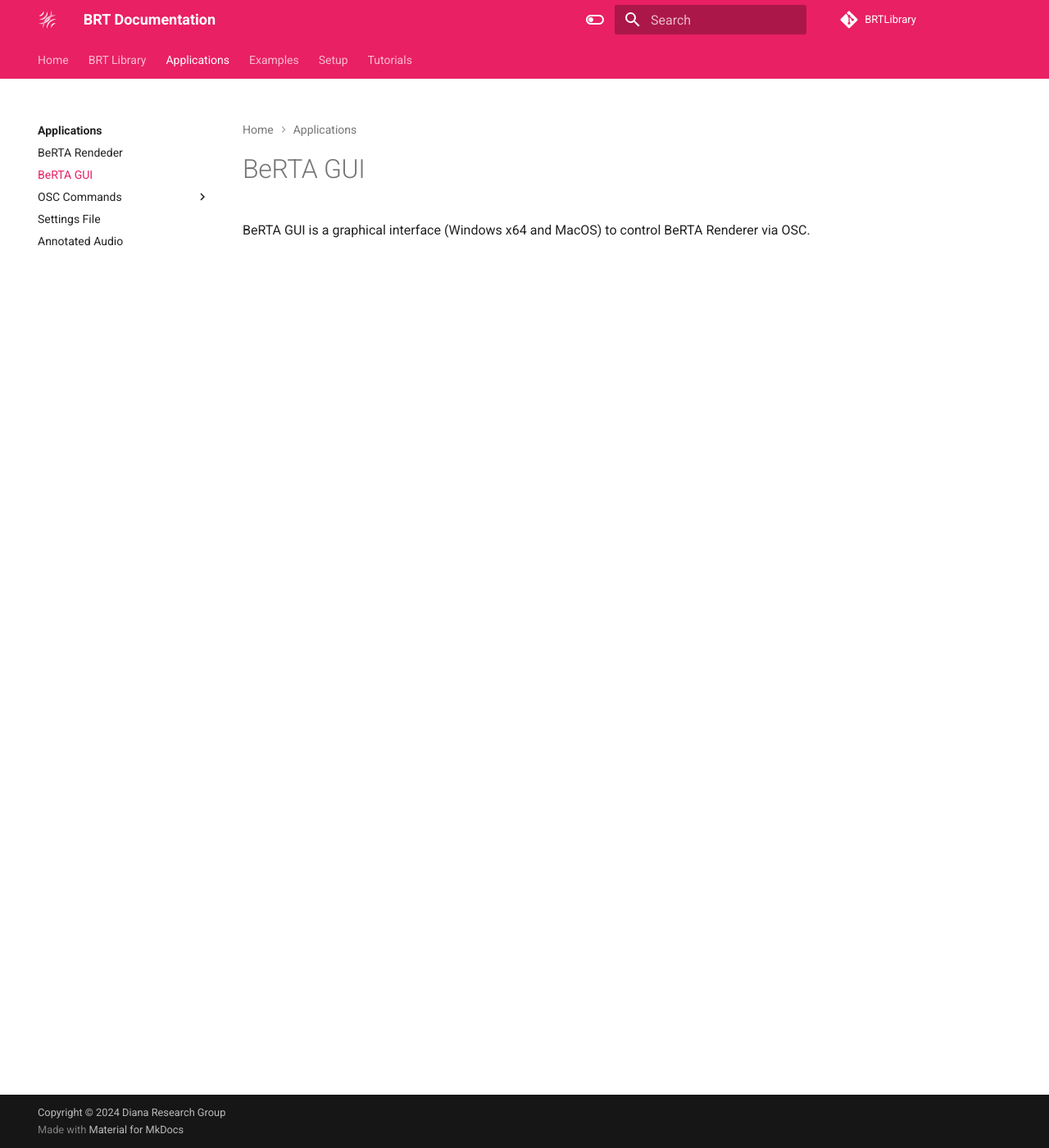
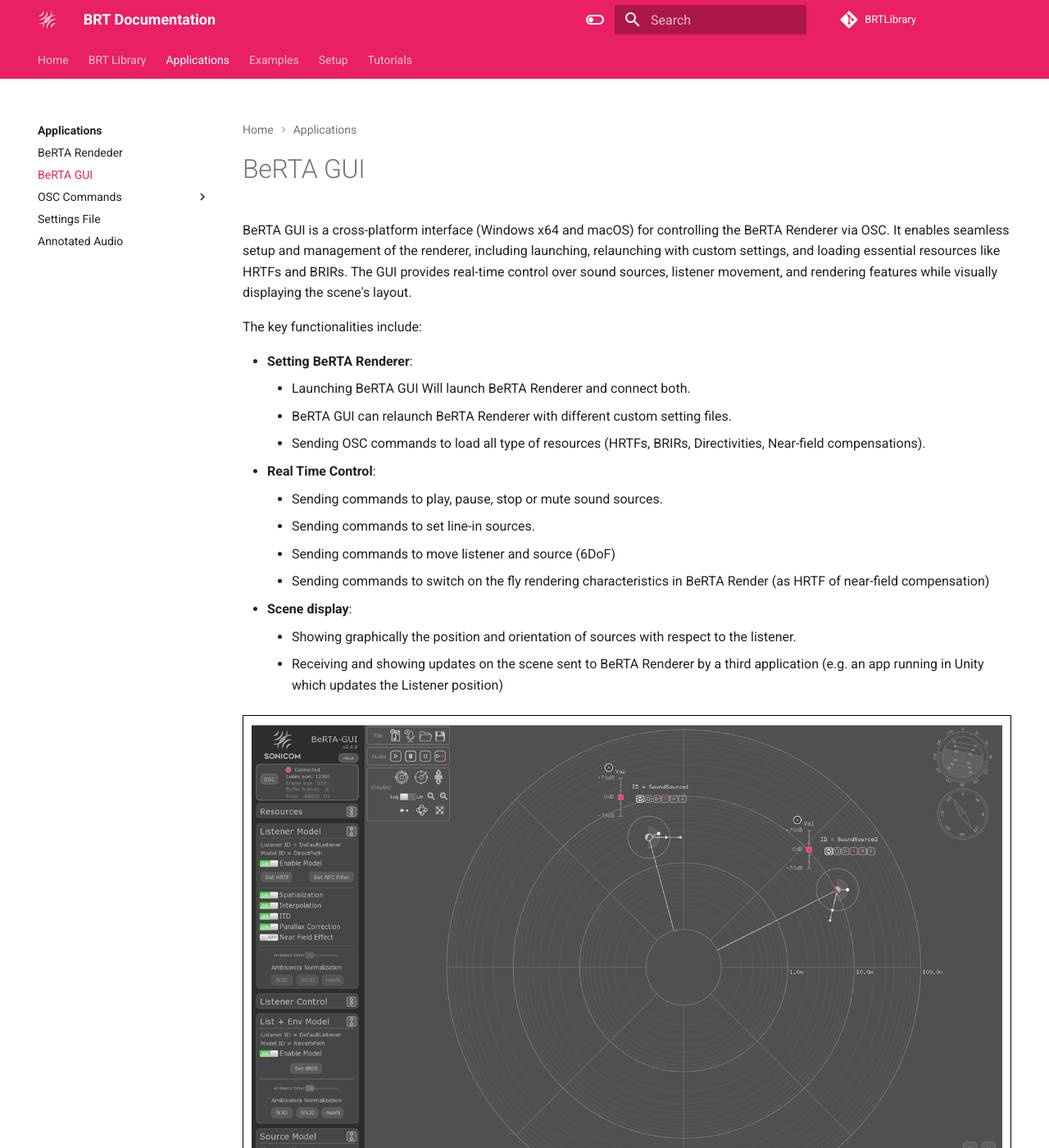
Before and after one commit to GrupoDiana/BRT-Documentation, an MkDocs documentation site: the page built from docs/applications/berta-gui.md, in a window 1280 px wide and 1400 px high. Shown: the whole window at 82% size. Built offline with MkDocs 1.6.1 and Material for MkDocs 9.7.7, drawn with Linux system fonts in a browser that asks for light colours; comment, search, counter and statistics services are not loaded.

Commit message:
feat: berta GUI ready for review

```diff
--- a/docs/applications/berta-gui.md
+++ b/docs/applications/berta-gui.md
@@ -1,3 +1,24 @@
 #BeRTA GUI
 
-BeRTA GUI is a graphical interface (Windows x64 and MacOS) to control BeRTA Renderer via OSC.
+BeRTA GUI is a cross-platform interface (Windows x64 and macOS) for controlling the BeRTA Renderer via OSC. It enables seamless setup and management of the renderer, including launching, relaunching with custom settings, and loading essential resources like HRTFs and BRIRs. The GUI provides real-time control over sound sources, listener movement, and rendering features while visually displaying the scene's layout.
+
+The key functionalities include:
+
+- **Setting BeRTA Renderer**:
+    - Launching BeRTA GUI Will launch BeRTA Renderer and connect both.
+    - BeRTA GUI can relaunch BeRTA Renderer with different custom setting files.
+    - Sending OSC commands to load all type of resources (HRTFs, BRIRs, Directivities, Near-field compensations).
+- **Real Time Control**:
+    - Sending commands to play, pause, stop or mute sound sources.
+    - Sending commands to set line-in sources.
+    - Sending commands to move listener and source (6DoF)
+    - Sending commands to switch on the fly rendering characteristics in BeRTA Render (as HRTF of near-field compensation)
+- **Scene display**:
+    - Showing graphically the position and orientation of sources with respect to the listener.
+    - Receiving and showing updates on the scene sent to BeRTA Renderer by a third application (e.g. an app running in Unity which updates the Listener position)
+
+
+ <div style="border: 1px solid #000; padding: 10px; display: inline-block;">
+    <img src="/BRT-Documentation/assets/berta_gui.png" alt="HRTF offline process" style="display: block; margin: 0 auto;">
+    <p style="text-align: center;">BeRTA GUI Interface</p>
+</div>
```
Also changed, not shown: docs/applications/berta-renderer/index.md (+16 -2 lines), docs/library/service-modules/service-hrtf.md (+2 -2 lines), docs/assets/anechoic-reverb-earmuff-simulation.png, docs/assets/berta_gui.png (added).
